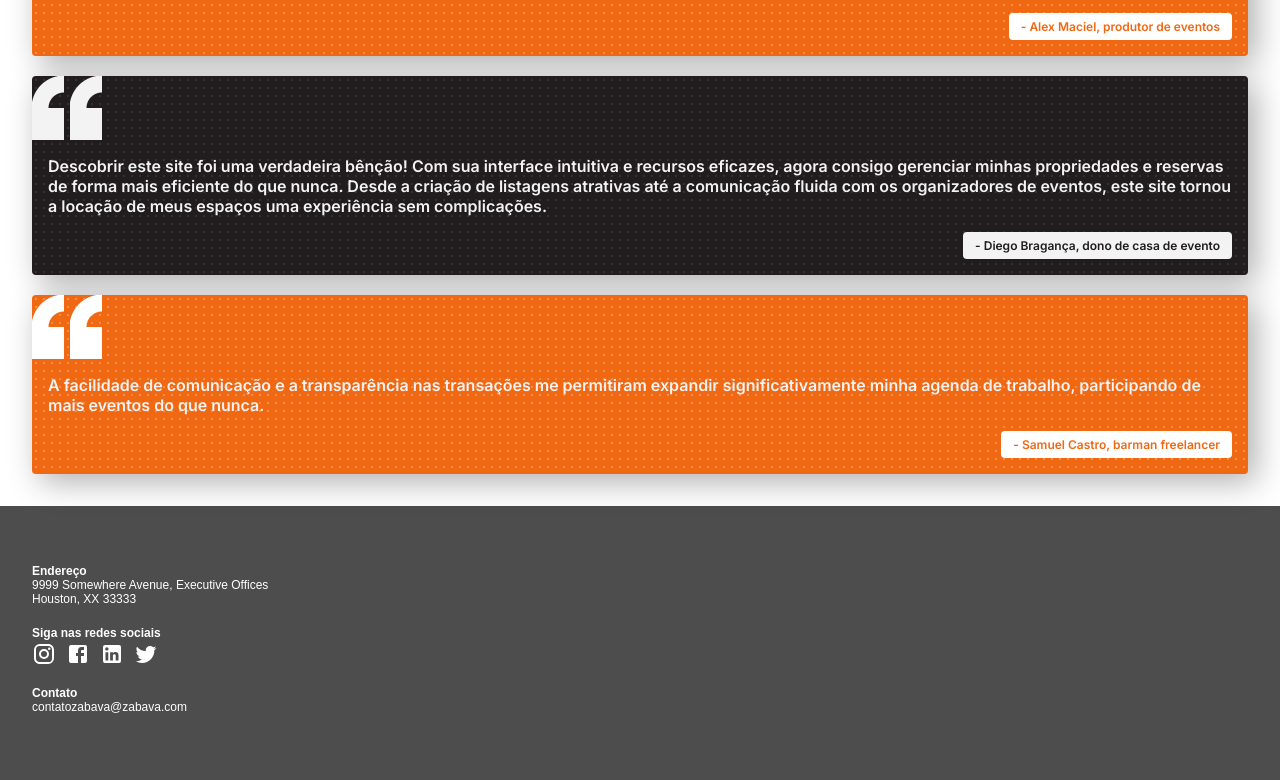
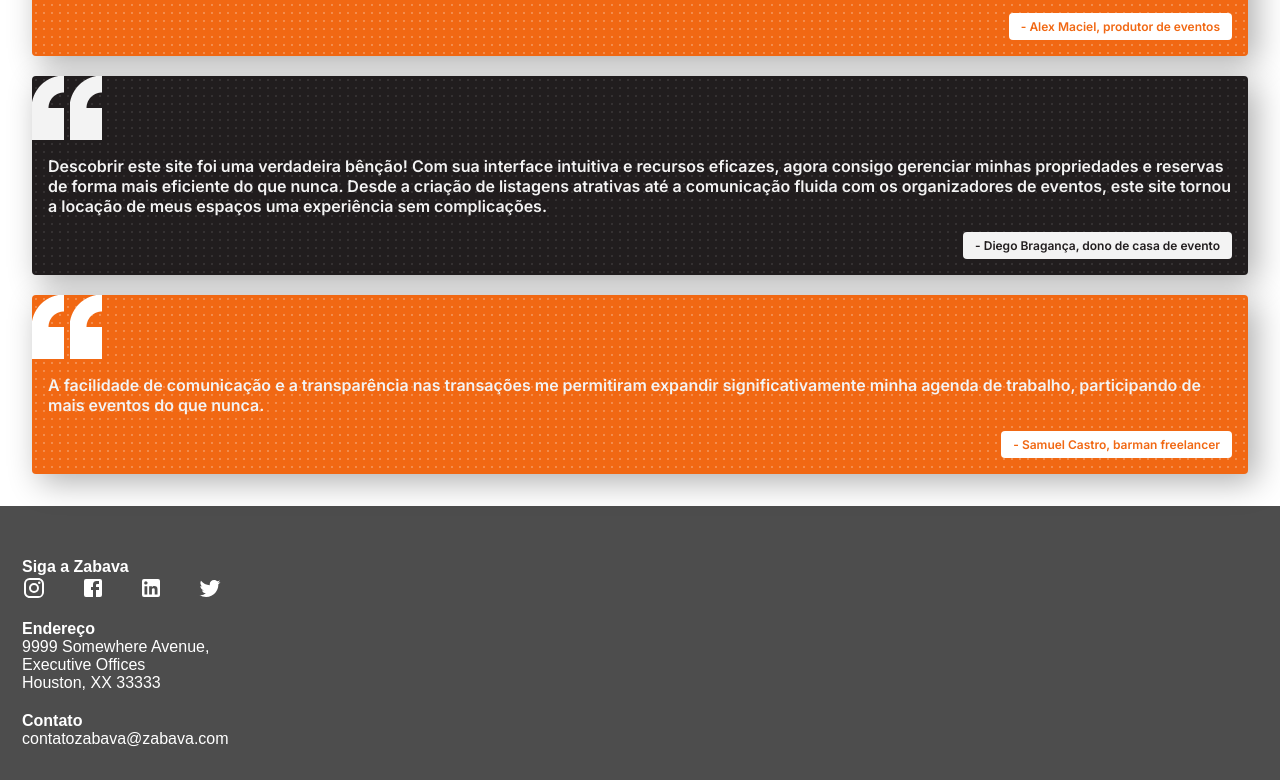
Before and after one commit to Closo99/Zabava-event-hub, a Next.js app in the folder zabava-app/: page / in a window 1280 px wide. Shown: the part 895-1675 px from the top of the page. Before the commit the page ends 1641 px from the top, so only its background shows below. Built offline with nearby package versions, Linux system fonts and the light colour scheme.

Commit message:
Minor adjustments

```diff
--- a/zabava-app/src/app/components/Footer.tsx
+++ b/zabava-app/src/app/components/Footer.tsx
@@ -8,9 +8,17 @@ const Footer = () => {
     return (
         <footer>
             <div className="footer-tittles">
-                <div className="footer-icons-localization">
+                <h4>Siga a Zabava</h4>
+                <div className="footer-icons-socialmedia">
+                <InstagramIcon />
+                <FacebookIcon />
+                <LinkedInIcon />
+                <TwitterIcon />
                 </div>
-                    <p><b>Endereço</b></p>
+            </div>
+
+            <div className="footer-tittles">
+                    <h4>Endereço</h4>
                     <div>
                     <text>9999 Somewhere Avenue, Executive Offices</text>
                     </div>
@@ -20,17 +28,7 @@ const Footer = () => {
             </div>
 
             <div className="footer-tittles">
-                    <p><b>Siga nas redes sociais</b></p>
-                    <div className="footer-icons-socialmedia">
-                    <InstagramIcon />
-                    <FacebookIcon />
-                    <LinkedInIcon />
-                    <TwitterIcon />
-                    </div>
-                </div>
-
-                <div className="footer-tittles">
-                    <p><b>Contato</b></p>
+                <h4>Contato</h4>
                 <div className="footer-icons">
                 <p>contatozabava@zabava.com</p>
                 </div>
--- a/zabava-app/src/app/globals.css
+++ b/zabava-app/src/app/globals.css
@@ -14,31 +14,28 @@
 
 footer {
   display: flex;
+  flex-wrap: wrap;
   flex-direction: column;
   gap: 20px;
   padding: 10px;
   max-height: 320px;
   margin-top: 42px;
   margin-bottom: 22px;
-  margin-left: 22px;
+  margin-left: 12px;
 }
 
 .footer-tittles {
   color: white;
   font-family: Arial, Helvetica, sans-serif;
-  font-size: 12px;
+  max-width: 200px;
 }
 
 .footer-icons-socialmedia {
-  margin-top: 2px;
   display: flex;
-  flex-direction: row;
+  justify-content: space-between;
   gap: 10px;
 }
 
 .footer-icons-localization {
-  margin-top: 6px;
-  display: flex;
-  flex-direction: row;
-  gap: 6px;
+
 }
--- a/zabava-app/src/app/page.tsx
+++ b/zabava-app/src/app/page.tsx
@@ -4,7 +4,7 @@ import PrimaryAppBar from "./components/AppBar";
 import './page.css'
 import WovenImageList from './components/WovenImageList';
 import Image from 'next/image';
-import Footer from './components/footer';
+import Footer from './components/Footer';
 
 export default function Home() {
 
```
Lines whose indentation alone changed are shown as unchanged.
